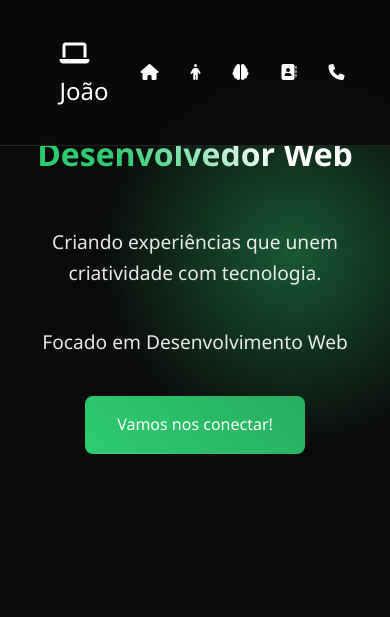
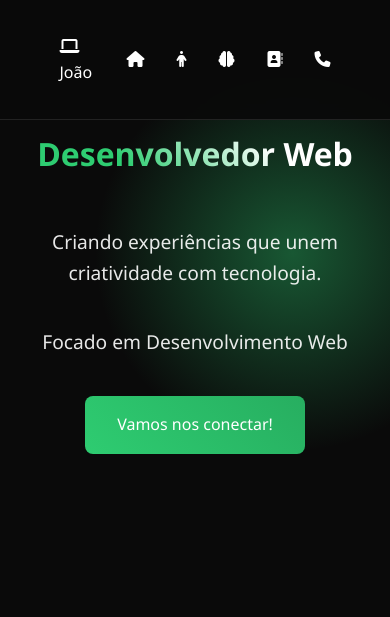
Before and after one commit to pituchopj/meu-portfolio, a plain HTML site: page index.html in a window 390 px wide. Shown: the top 617 px of the page. Drawn offline with Linux system fonts and the light colour scheme.

Commit message:
modifuqie css

```diff
--- a/estilos/style.css
+++ b/estilos/style.css
@@ -309,7 +309,7 @@ footer {
     font-size: 2.0em;
   }
   .logo{
-    font-size: 1.5em
+    font-size: 1em
     ;
   }
   .profile-img {
```
